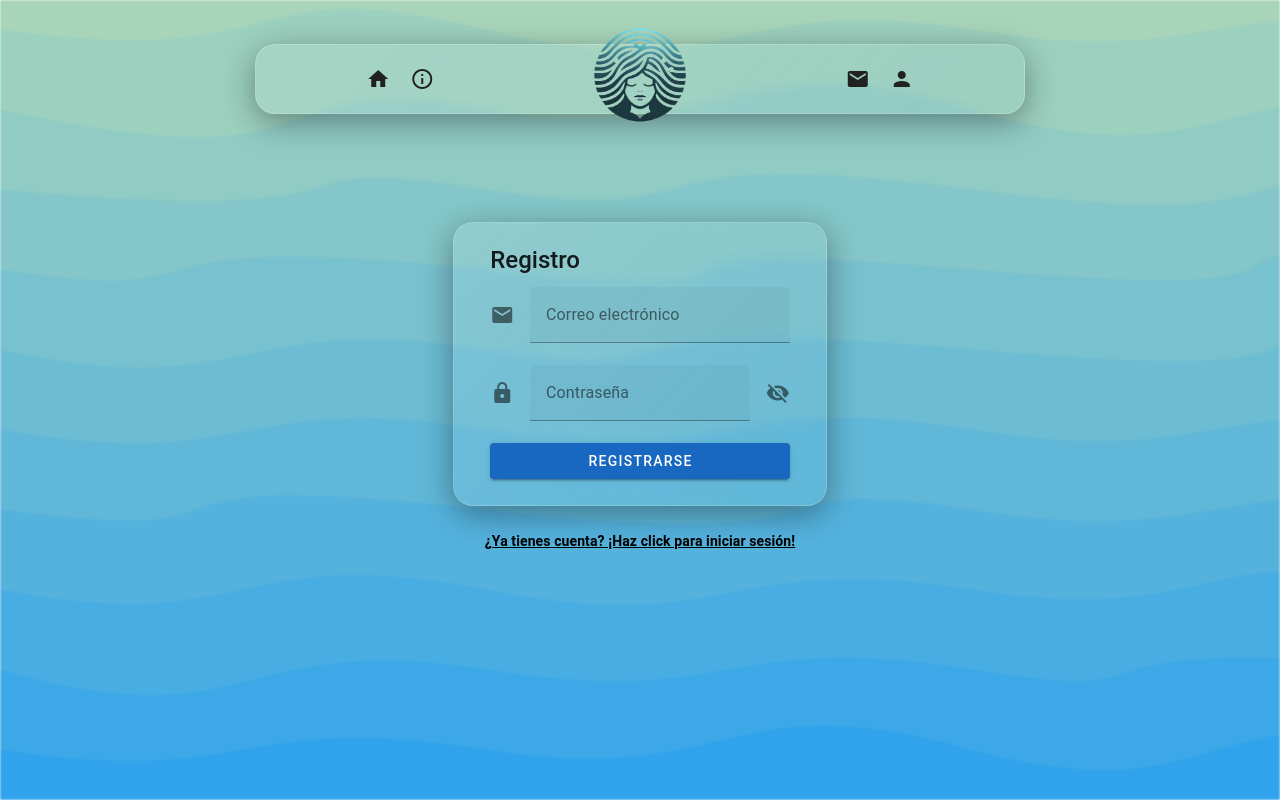
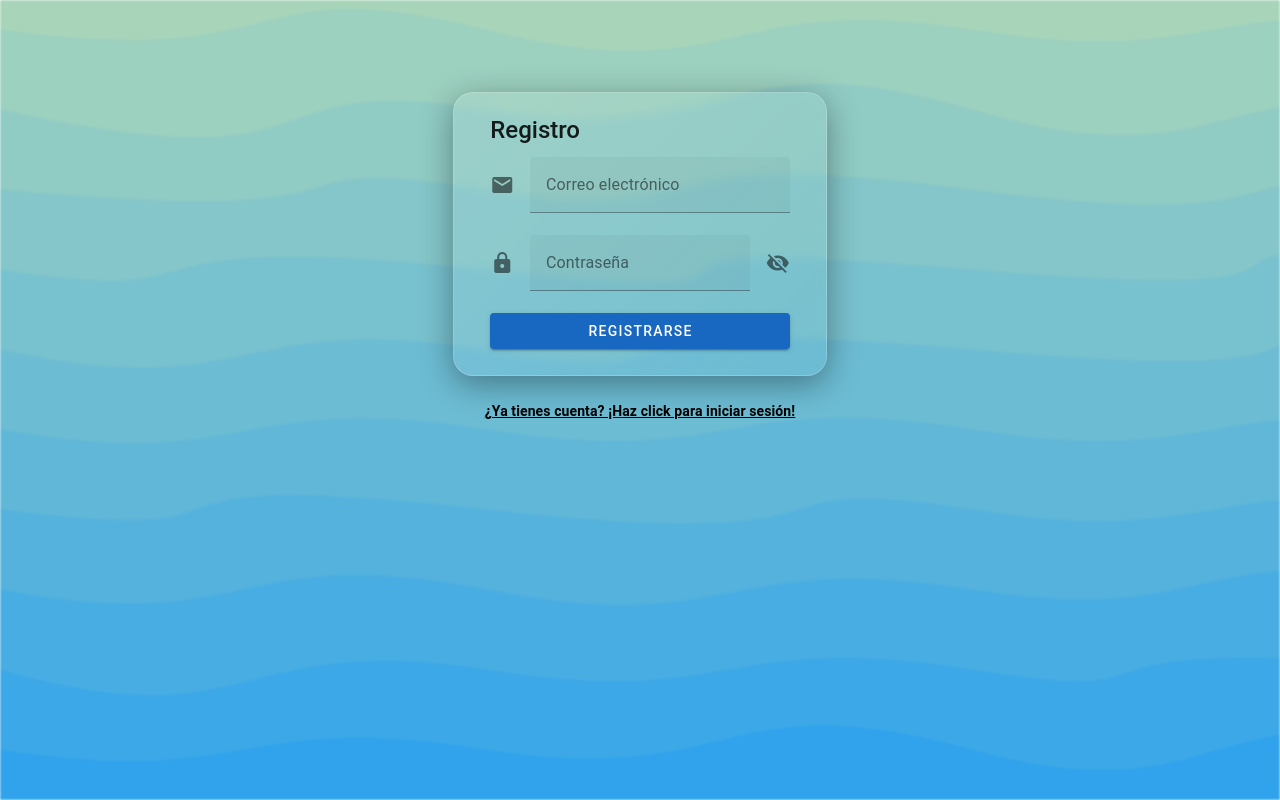
Before and after one commit to mariops03/SerenityAPP, a Vue app in the folder web/: page /signup in a window 1280 px wide. Built offline with nearby package versions, Linux system fonts and the light colour scheme; no server answers.

Commit message:
navbar changes

```diff
--- a/web/src/App.vue
+++ b/web/src/App.vue
@@ -7,7 +7,7 @@ export default {
   },
   computed: {
     verNavbar() {
-      return this.$route.path !== "/landing";
+      return this.$route.path !== "/landing" && this.$route.path !== "/signin" && this.$route.path !== "/signup"
     }
   }
 }
```
